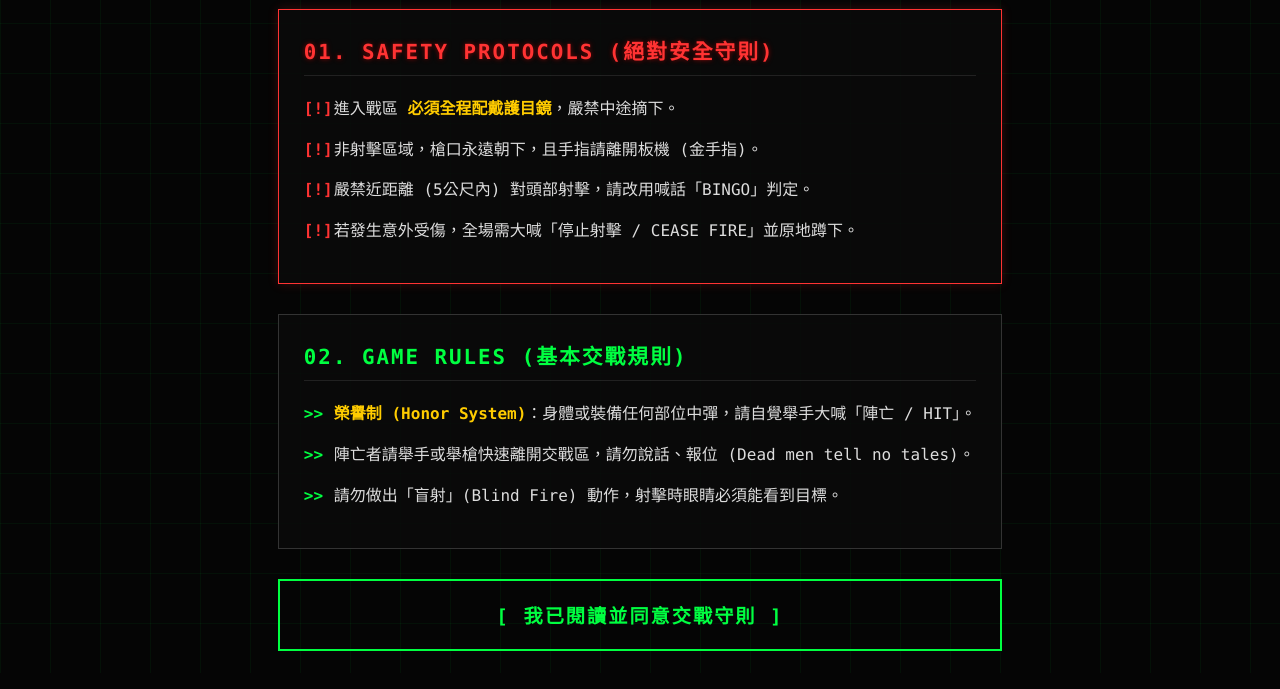
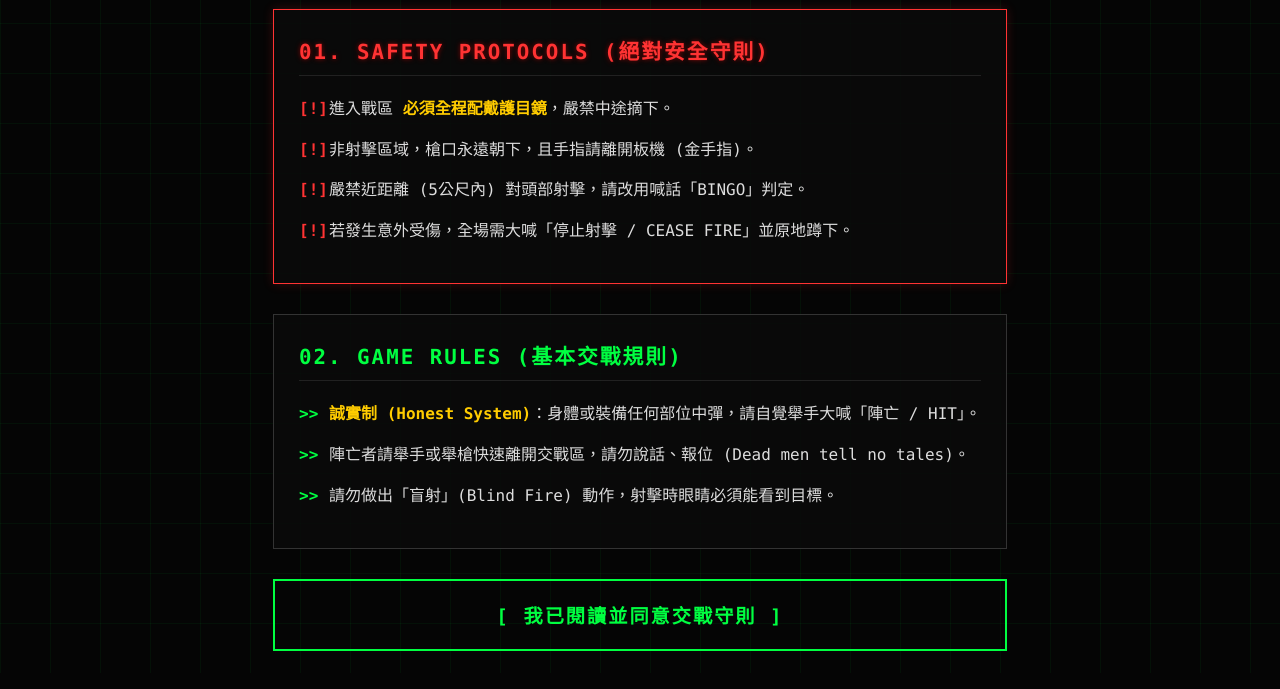
Before and after one commit to pyps0990-alt/gun, a plain HTML site: page survival.html in a window 1280 px wide. Shown: the part 207-896 px from the top of the page. Drawn offline with Linux system fonts and the light colour scheme.

Commit message:
Refactor survival.html with new dropdown menu

```diff
--- a/survival.html
+++ b/survival.html
@@ -178,7 +178,7 @@
         <div class="section-box">
             <h2>02. GAME RULES (基本交戰規則)</h2>
             <ul>
-                <li><span class="highlight-text">榮譽制 (Honor System)</span>：身體或裝備任何部位中彈，請自覺舉手大喊「陣亡 / HIT」。</li>
+                <li><span class="highlight-text">誠實制 (Honest System)</span>：身體或裝備任何部位中彈，請自覺舉手大喊「陣亡 / HIT」。</li>
                 <li>陣亡者請舉手或舉槍快速離開交戰區，請勿說話、報位 (Dead men tell no tales)。</li>
                 <li>請勿做出「盲射」(Blind Fire) 動作，射擊時眼睛必須能看到目標。</li>
             </ul>
```
